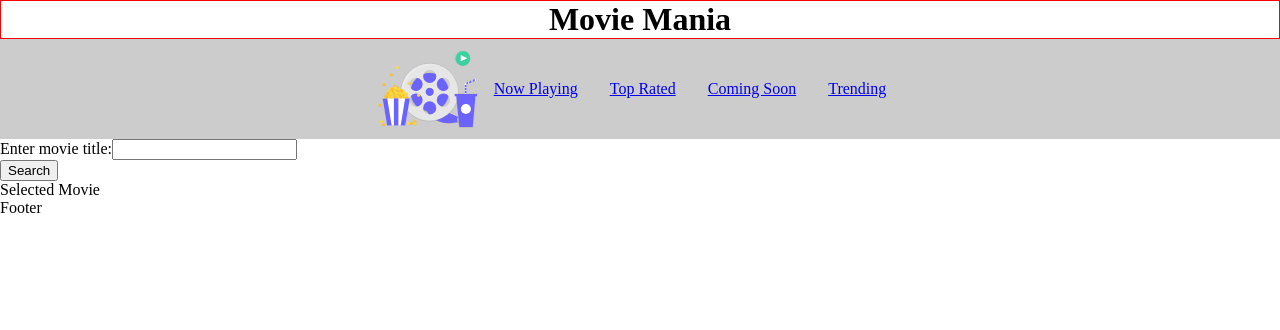
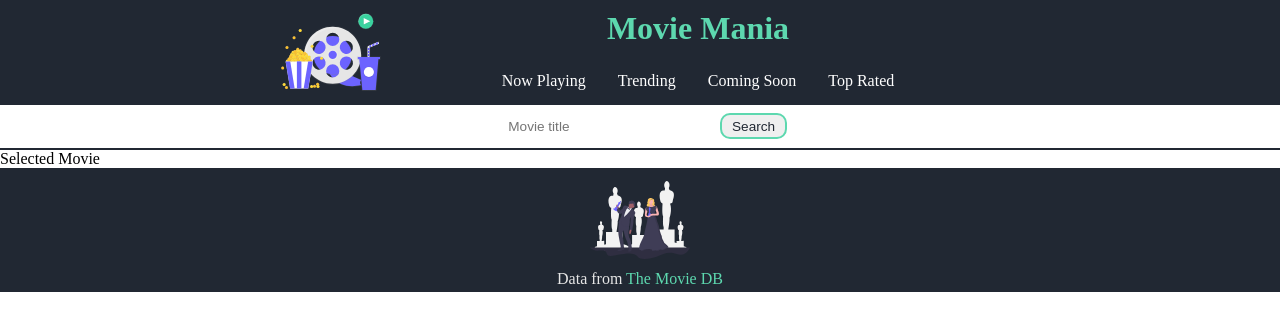
Before and after one commit to neil-berg/movie-mania, a React app: page /movie/1 in a window 1280 px wide. Built offline with nearby package versions, Linux system fonts and the light colour scheme.

Commit message:
styled header and footer

```diff
--- a/src/components/Footer.js
+++ b/src/components/Footer.js
@@ -1,5 +1,36 @@
 import React from 'react';
+import styled from 'styled-components';
 
-const Footer = () => <div>Footer</div>;
+import { ReactComponent as AwardsSVG } from '../svg/undraw_awards_fieb.svg';
+
+const StyledFooter = styled.footer`
+  border-top: 2px solid var(--black);
+  display: flex;
+  flex-direction: column;
+  align-items: center;
+  justify-content: center;
+  background: var(--black);
+`;
+
+const FooterText = styled.p`
+  margin: 0 0 0.25em 0;
+  color: var(--grey);
+
+  a {
+    text-decoration: none;
+    color: var(--green);
+  }
+`;
+
+const Footer = () => {
+  return (
+    <StyledFooter>
+      <AwardsSVG style={{ width: 100, height: 100 }} />
+      <FooterText>
+        Data from <a href="https://www.themoviedb.org/">The Movie DB</a>
+      </FooterText>
+    </StyledFooter>
+  );
+};
 
 export default Footer;
--- a/src/components/Header.js
+++ b/src/components/Header.js
@@ -2,14 +2,33 @@ import React from 'react';
 import { Link } from 'react-router-dom';
 import styled from 'styled-components';
 
-import { ReactComponent as Logo } from './undraw_movie_night_93wl.svg';
+import { ReactComponent as Logo } from '../svg/undraw_movie_night_93wl.svg';
+
+const Wrapper = styled.header`
+  display: flex;
+  padding: 0.15em 0;
+  max-width: 750px;
+  margin: 0 auto;
+`;
+
+const RightContainer = styled.div`
+  display: flex;
+  flex-direction: column;
+  align-items: center;
+  justify-content: space-between;
+  flex: 1;
+  height: 100px;
+
+  a {
+    text-decoration: none;
+  }
+`;
 
 const Title = styled.h1`
   font-size: 2em;
-  text-align: center;
   margin: 0;
-  padding: 0;
-  border: 1px red solid;
+  padding: 0.25em 0 0 0;
+  color: var(--green);
 `;
 
 const ListContainer = styled.ul`
@@ -17,26 +36,38 @@ const ListContainer = styled.ul`
   padding: 0;
   list-style-type: none;
   display: flex;
-  align-items: center;
   justify-content: center;
-  background: #ccc;
 `;
 
 const StyledLink = styled(Link)`
-  margin: 1em;
+  margin: 0 1em;
+  padding-bottom: 0.75em;
+  color: white;
+  text-decoration: none;
+
+  a {
+    text-decoration: none;
+  }
 `;
 
 const Header = () => {
   return (
-    <header style={{ padding: 0 }}>
-      <Title>Movie Mania</Title>
-      <ListContainer>
-        <Logo style={{ width: 100, height: 100 }} />
-        <StyledLink to="/">Now Playing</StyledLink>
-        <StyledLink to="/toprated">Top Rated</StyledLink>
-        <StyledLink to="/upcoming">Coming Soon</StyledLink>
-        <StyledLink to="/trending">Trending</StyledLink>
-      </ListContainer>
+    <header style={{ background: 'var(--black)' }}>
+      <Wrapper>
+        <Logo style={{ width: 100, height: 100, marginLeft: '1em' }} />
+        <RightContainer>
+          <Link to="/">
+            <Title>Movie Mania</Title>
+          </Link>
+
+          <ListContainer>
+            <StyledLink to="/">Now Playing</StyledLink>
+            <StyledLink to="/trending">Trending</StyledLink>
+            <StyledLink to="/upcoming">Coming Soon</StyledLink>
+            <StyledLink to="/toprated">Top Rated</StyledLink>
+          </ListContainer>
+        </RightContainer>
+      </Wrapper>
     </header>
   );
 };
--- a/src/components/SearchBar.js
+++ b/src/components/SearchBar.js
@@ -1,17 +1,45 @@
 import React from 'react';
 import { Field, reduxForm } from 'redux-form';
-import { Link } from 'react-router-dom';
+import styled from 'styled-components';
+
+const StyledForm = styled.form`
+  display: flex;
+  align-items: center;
+  justify-content: center;
+  padding: 0.25em 0;
+  border-bottom: 2px solid var(--black);
+`;
+
+const StyledField = styled(Field)`
+  height: 35px;
+  width: 200px;
+  border: none;
+  margin: 0 1em;
+  font-size: 0.85em;
+`;
+
+const Button = styled.button`
+  padding: 0.25em 0.75em;
+  border-radius: 10px;
+  border: 2px solid var(--green);
+  color: var(--black);
+  font-size: 0.85em;
+`;
 
 let SearchBar = props => {
   const { handleSubmit } = props;
   return (
-    <form onSubmit={handleSubmit}>
-      <div>
-        <label htmlFor="title">Enter movie title:</label>
-        <Field name="title" component="input" type="text" />
+    <StyledForm onSubmit={handleSubmit}>
+      <div className="left">
+        <StyledField
+          name="title"
+          component="input"
+          type="text"
+          placeholder="Movie title"
+        />
       </div>
-      <button type="submit">Search</button>
-    </form>
+      <Button type="submit">Search</Button>
+    </StyledForm>
   );
 };
 
--- a/src/components/SearchContainer.js
+++ b/src/components/SearchContainer.js
@@ -1,5 +1,6 @@
 import React from 'react';
 import { connect } from 'react-redux';
+import styled from 'styled-components';
 
 import SearchBar from './SearchBar';
 import { fetchTrendingMovies } from '../actions';
@@ -8,6 +9,7 @@ class SearchContainer extends React.Component {
   handleSubmit = () => {
     const movie = this.props.movie;
     const title = movie.values.title.replace(/\s/, '+');
+    console.log(title);
     //this.props.fetchMovie(title);
     //this.props.history.push(`/search/${title}`);
   };
@@ -21,17 +23,10 @@ class SearchContainer extends React.Component {
   }
 }
 
-export default SearchContainer;
+const mapStateToProps = state => {
+  return {
+    movie: state.form.movie
+  };
+};
 
-// const mapStateToProps = state => {
-//   return {
-//     movie: state.form.movie
-//   };
-// };
-
-// export default connect(
-//   mapStateToProps,
-//   {
-//     fetchMovie
-//   }
-// )(SearchContainer);
+export default connect(mapStateToProps)(SearchContainer);
--- a/src/index.css
+++ b/src/index.css
@@ -1,8 +1,9 @@
 :root {
-  --purple: #d16de6;
-  --grey: #c2c2c2;
-  --white: #f7f7f7;
-  --black: #151616;
+  --black: #212833;
+  --blue: #6d63ff;
+  --green: #5dd8af;
+  --grey: #e6e6e6;
+  --yellow: #f6c33b;
 }
 
 body {
```
Also changed, not shown: src/svg/undraw_awards_fieb.svg (added), src/svg/undraw_horror_movie_3988.svg (added), src/svg/undraw_movie_night_93wl.svg (renamed from src/components/undraw_movie_night_93wl.svg).
